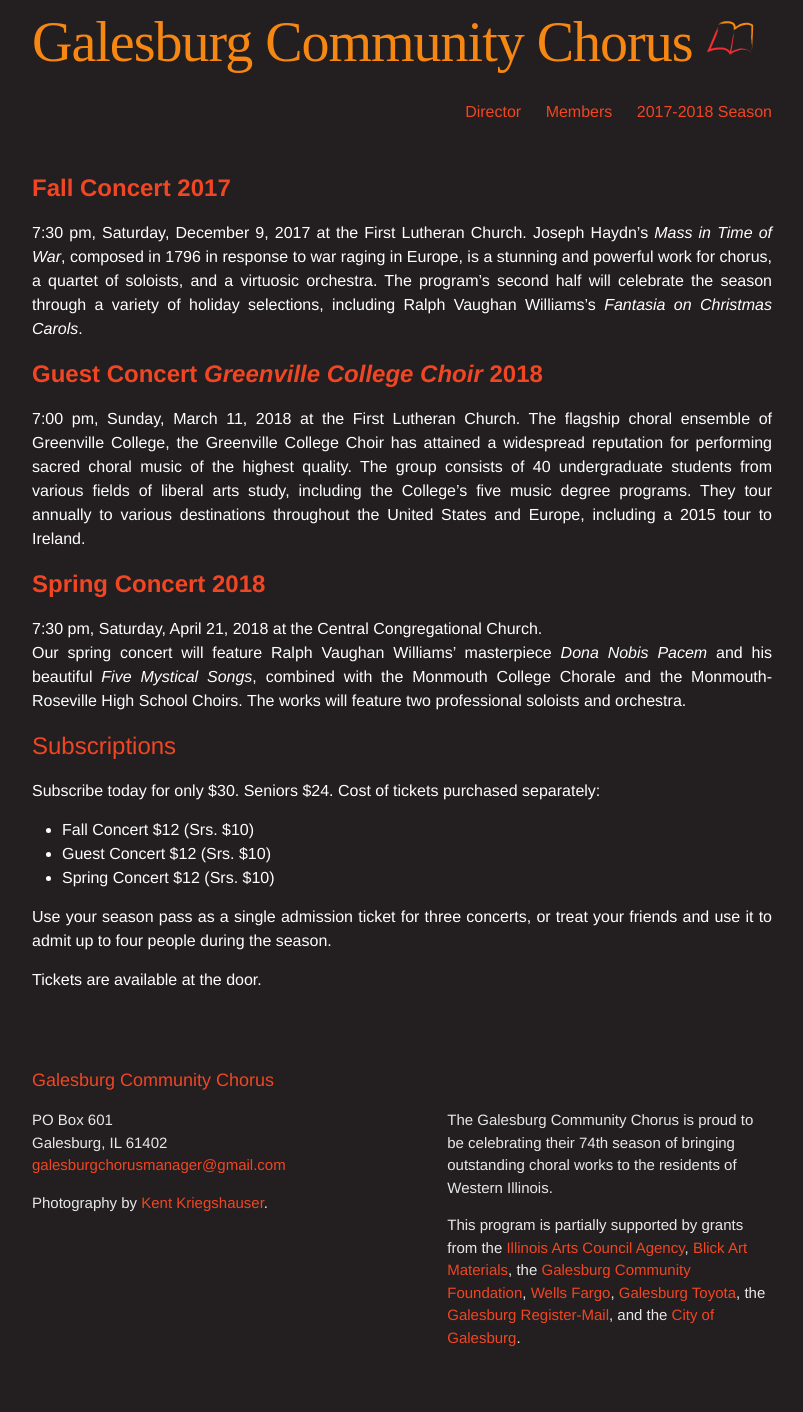
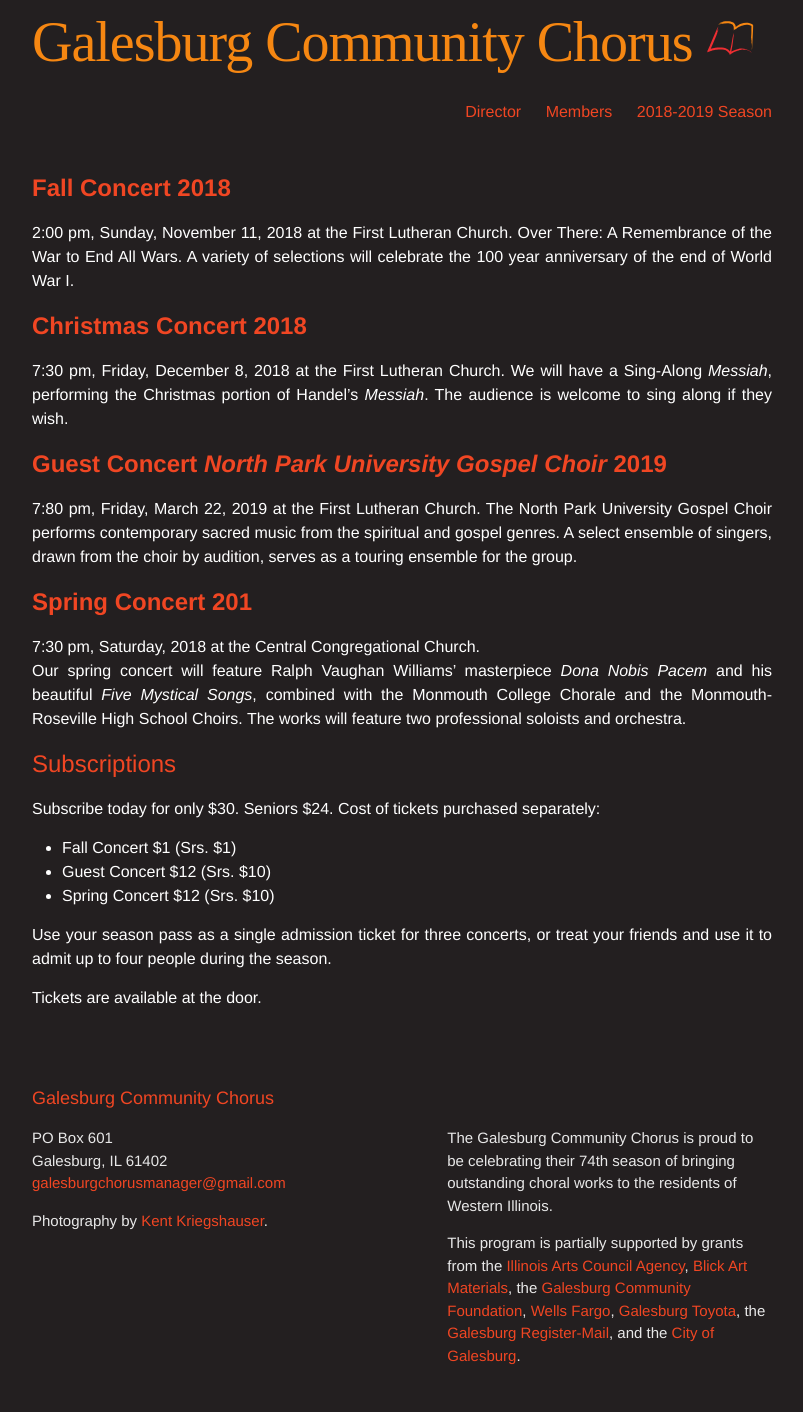
Before and after one commit to galesburgchorus/galesburgchorus.github.io, a Jekyll site: the page built from season.md, in a window 1280 px wide. Shown: the whole page, without its empty margins (238-1041 px from the left). Built offline with Jekyll 4.4.1, drawn with Linux system fonts in a browser that asks for light colours; some web fonts are replaced.

Commit message:
Update season.md

```diff
--- a/season.md
+++ b/season.md
@@ -1,6 +1,6 @@
 ---
 layout: default
-title: 2017-2018 Season
+title: 2018-2019 Season
 permalink: /season/
 published: true
 ---
@@ -12,22 +12,28 @@ published: true
 
 
 
-## **Fall Concert 2017**
-7:30 pm, Saturday, December 9, 2017
+## **Fall Concert 2018**
+2:00 pm, Sunday, November 11, 2018
 at the First Lutheran Church.
-Joseph Haydn’s _Mass in Time of War_, composed in 1796 in response to war raging in Europe, is a stunning and powerful work for chorus, a quartet of soloists, and a virtuosic orchestra. The program’s second half will celebrate the season through a variety of holiday selections, including Ralph Vaughan Williams’s _Fantasia on Christmas Carols_.
+Over There: A Remembrance of the War to End All Wars. A variety of selections will celebrate the 100 year anniversary of the end of World War I.
 
 
 
-## **Guest Concert _Greenville College Choir_ 2018**
-7:00 pm, Sunday, March 11, 2018 at the First Lutheran Church.
-The flagship choral ensemble of Greenville College, the Greenville College Choir has attained a widespread reputation for performing sacred choral music of the highest quality. The group consists of 40 undergraduate students from various fields of liberal arts study, including the College’s five music degree
-programs. They tour annually to various destinations throughout the United States and Europe, including a 2015 tour to Ireland.
+## **Christmas Concert 2018**
+7:30 pm, Friday, December 8, 2018
+at the First Lutheran Church.
+We will have a Sing-Along _Messiah_, performing the Christmas portion of Handel's _Messiah_. The audience is welcome to sing along if they wish.
 
 
 
-## **Spring Concert 2018**
-7:30 pm, Saturday, April 21, 2018 at the Central Congregational Church.
+## **Guest Concert _North Park University Gospel Choir_ 2019**
+7:80 pm, Friday, March 22, 2019 at the First Lutheran Church.
+The North Park University Gospel Choir performs contemporary sacred music from the spiritual and gospel genres. A select ensemble of singers, drawn from the choir by audition, serves as a touring ensemble for the group.
+
+
+
+## **Spring Concert 201**
+7:30 pm, Saturday,  2018 at the Central Congregational Church.
 Our spring concert will feature Ralph Vaughan Williams’ masterpiece _Dona Nobis Pacem_ and his beautiful _Five Mystical Songs_, combined with the Monmouth College Chorale and the Monmouth-Roseville High School Choirs. The works will feature two professional soloists and orchestra.
 
 
@@ -36,7 +42,7 @@ Our spring concert will feature Ralph Vaughan Williams’ masterpiece _Dona Nobi
 Subscribe today for only $30. Seniors $24.
 Cost of tickets purchased separately:
 
-* Fall Concert $12 (Srs. $10)
+* Fall Concert $1 (Srs. $1)
 * Guest Concert $12 (Srs. $10)
 * Spring Concert $12 (Srs. $10)
 
```
